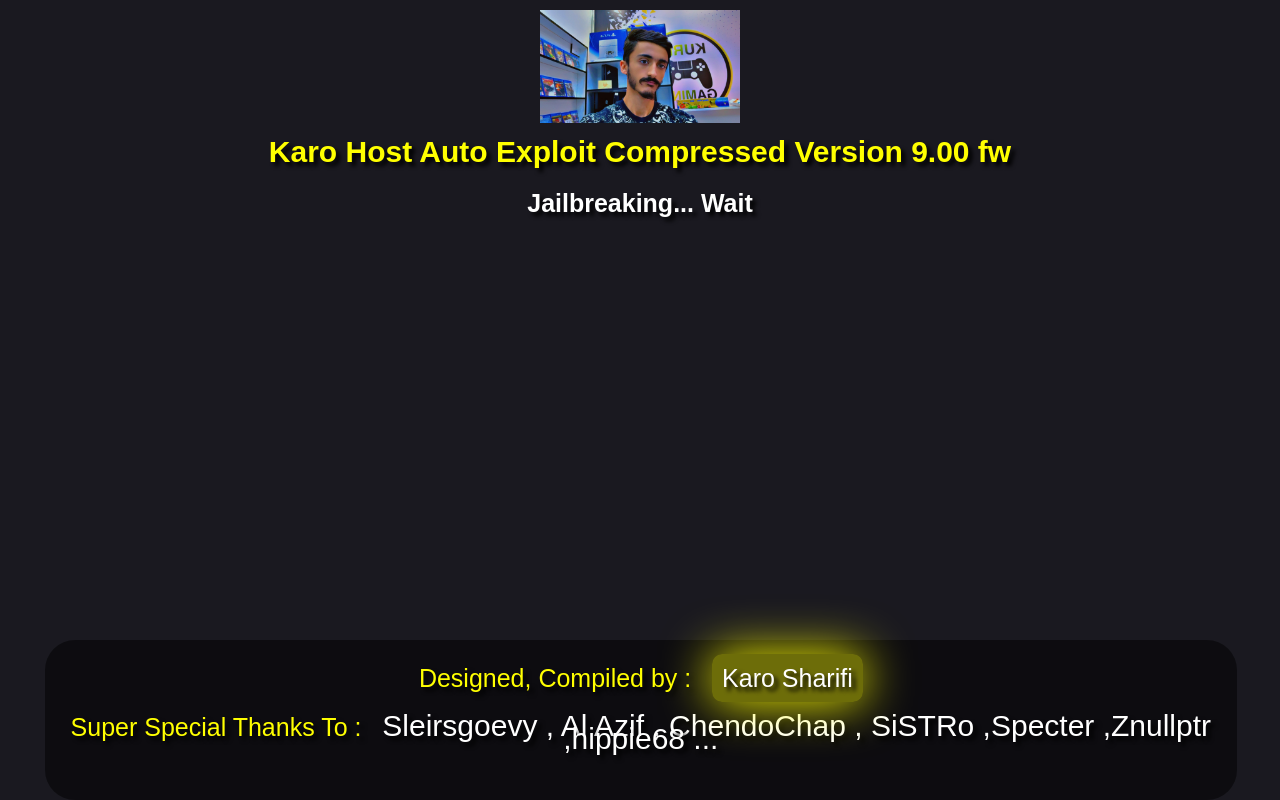
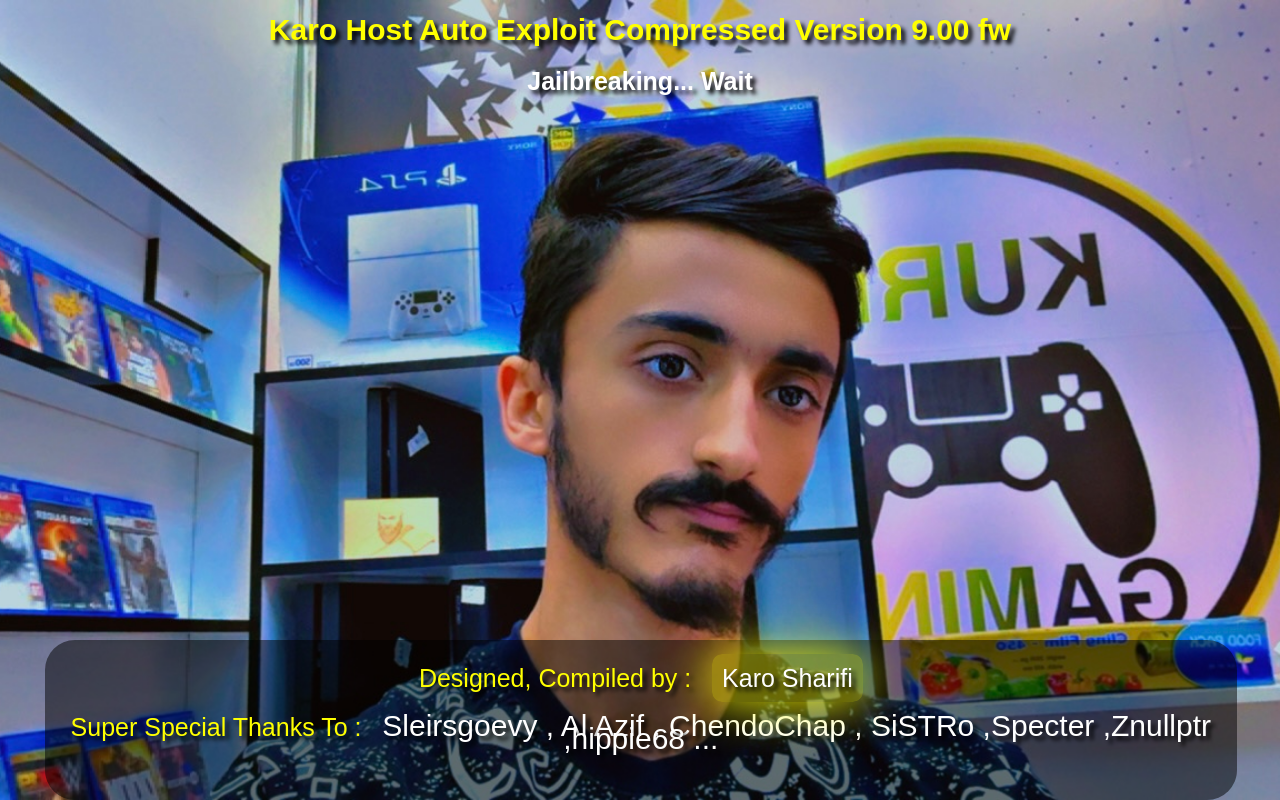
Before and after one commit to mohammedking8282/Kurdgame_mohammed, a plain HTML site: page index.html in a window 1280 px wide. Drawn offline with Linux system fonts and the light colour scheme.

Commit message:
Update index.html

```diff
--- a/index.html
+++ b/index.html
@@ -9,6 +9,10 @@ font-weight:lighter;
 text-align:left;
 color:#FFFFFF;
 background-size:cover;
+		background-image: url('IMG_1478.png');
+background-repeat: no-repeat;
+background-position: center;
+background-attachment: fixed;
 }
 .modal {
   display: none; /* Hidden by default */
@@ -189,7 +193,7 @@ opacity:0.7;
 
     </style>
 
-<img src="IMG_1478.png" style="max-width: 200px; height: auto; display: block; margin: 10px auto;">
+
 <meta charset="utf-8">
 <title>Karo Host Auto Exploit Compressed Version 9.00 fw</title>
 		<script>
```
